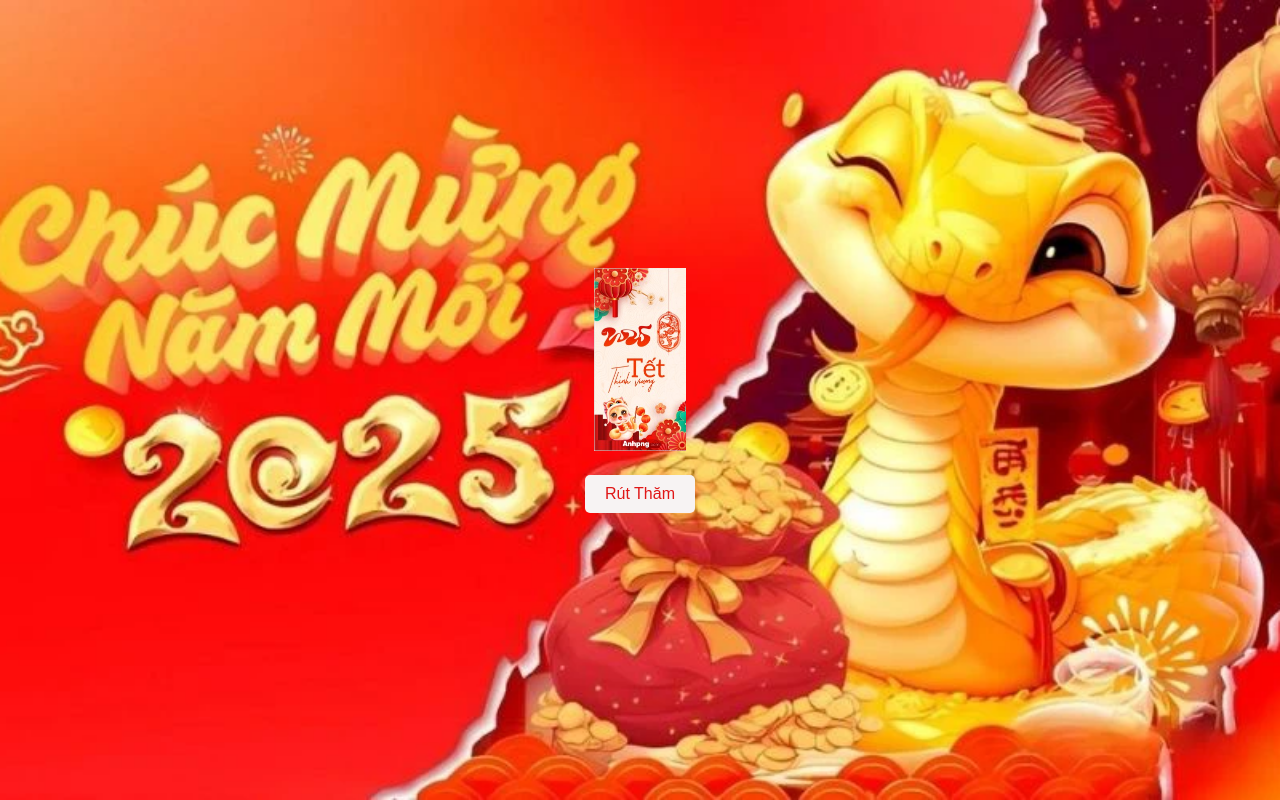
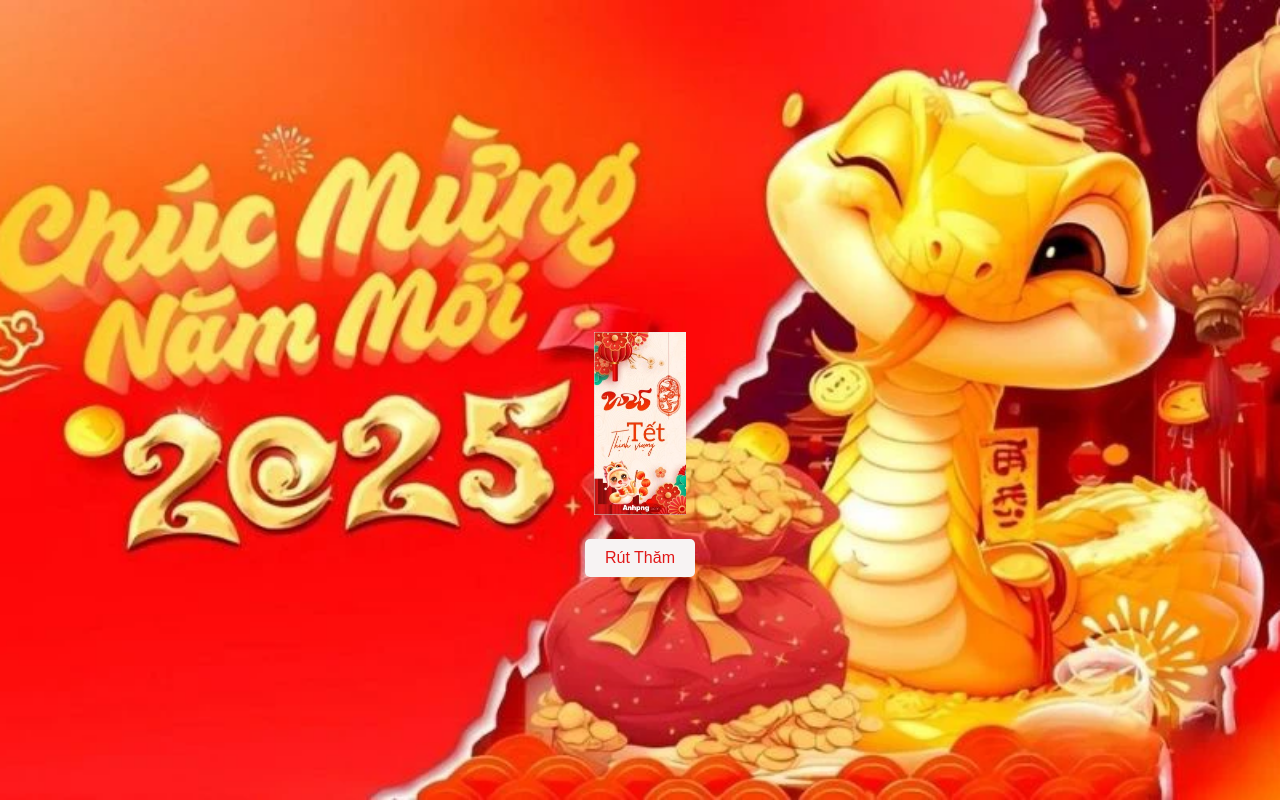
Before and after one commit to 0585016892/game, a plain HTML site: page game/index.html in a window 1280 px wide. Drawn offline with Linux system fonts and the light colour scheme.

Commit message:
Update style.css

```diff
--- a/game/style.css
+++ b/game/style.css
@@ -19,6 +19,7 @@ background-position: center;
 .game-container {
     text-align: center;
     background-color: transparent;
+    top: 8%;
     position: relative;
 }
 
```
